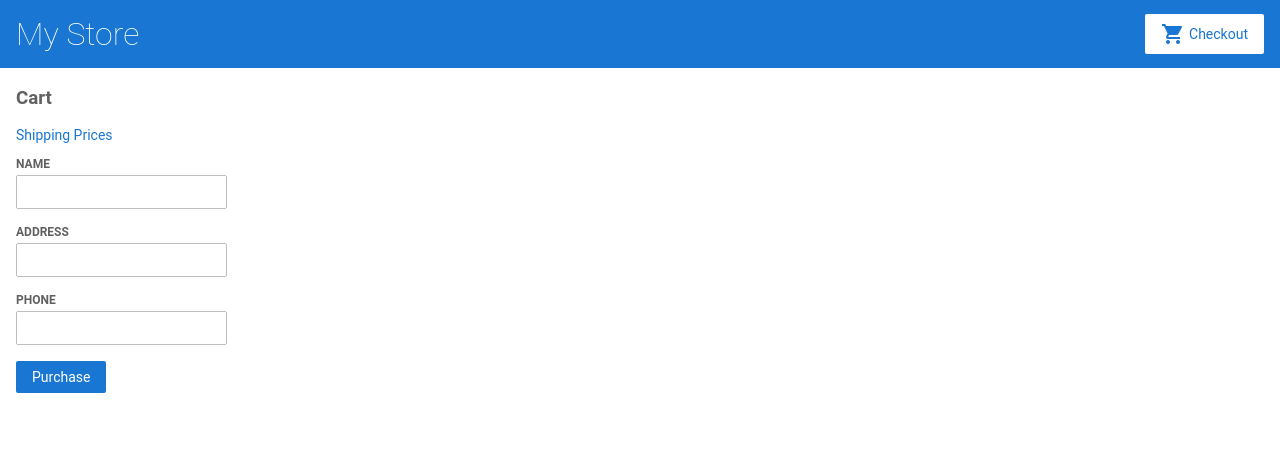
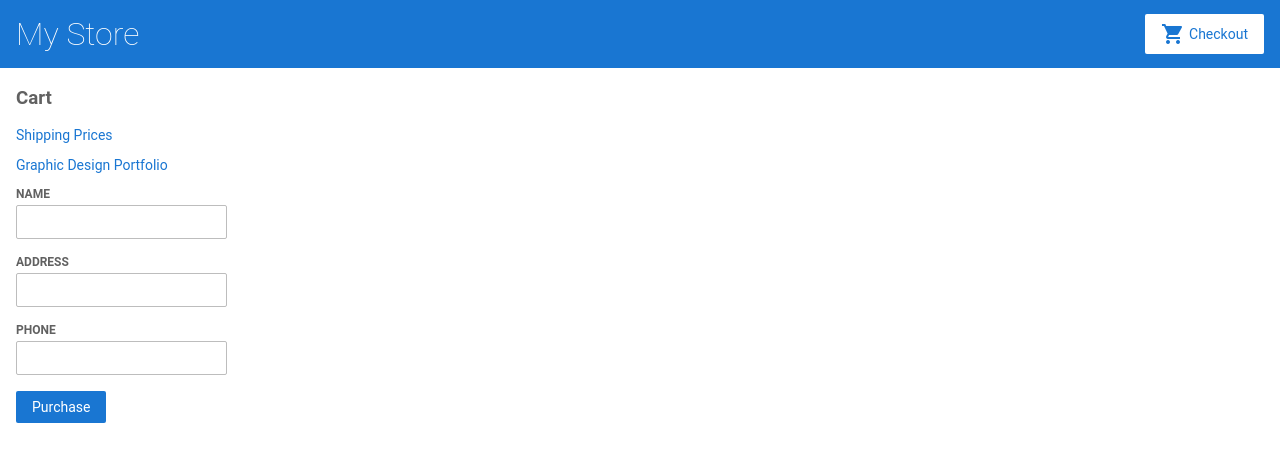
Before and after one commit to mdlawrenceusa/ET-710_D3-20201104, an Angular app: page /cart in a window 1280 px wide. Shown: the top 462 px of the page. Built offline with nearby package versions, Linux system fonts and the light colour scheme.

Commit message:
typo fixed

```diff
--- a/src/app/cart/cart.component.html
+++ b/src/app/cart/cart.component.html
@@ -2,6 +2,10 @@
 
 <p>
   <a routerLink="/shipping">Shipping Prices</a>
+</p>
+
+<p>
+  <a routerLink="/graphic">Graphic Design Portfolio</a>
 </p>
 
 <div class="cart-item" *ngFor="let item of items">
--- a/src/app/graphic-design/graphic-design.component.html
+++ b/src/app/graphic-design/graphic-design.component.html
@@ -1,7 +1,7 @@
 <h3>Graphic Design Portfolio</h3>
 
 <div *ngFor="let item of portfolioItems | async">
-  <h1>{{ it.name }}</h1>
+  <h1>{{ ite.name }}</h1>
 
   <img src="{{ item.artwork }}"
   alt="{{ item.name }}" height="357">
```
